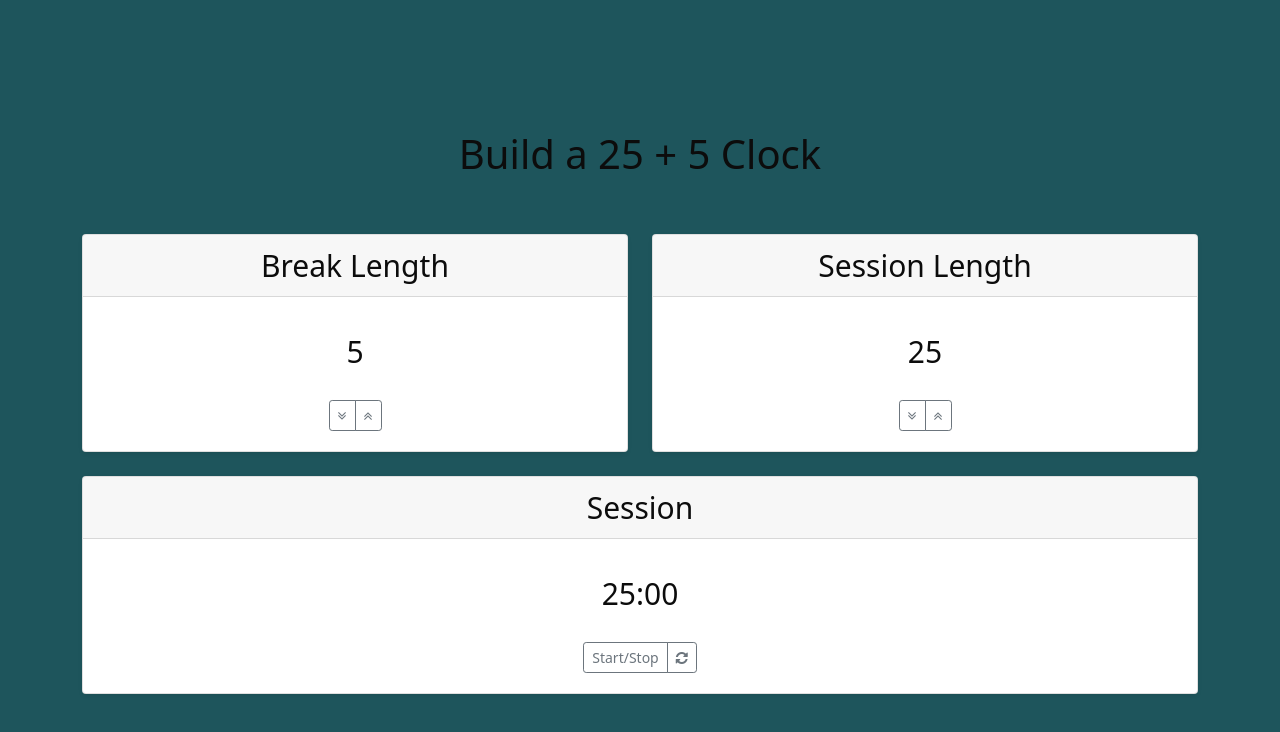
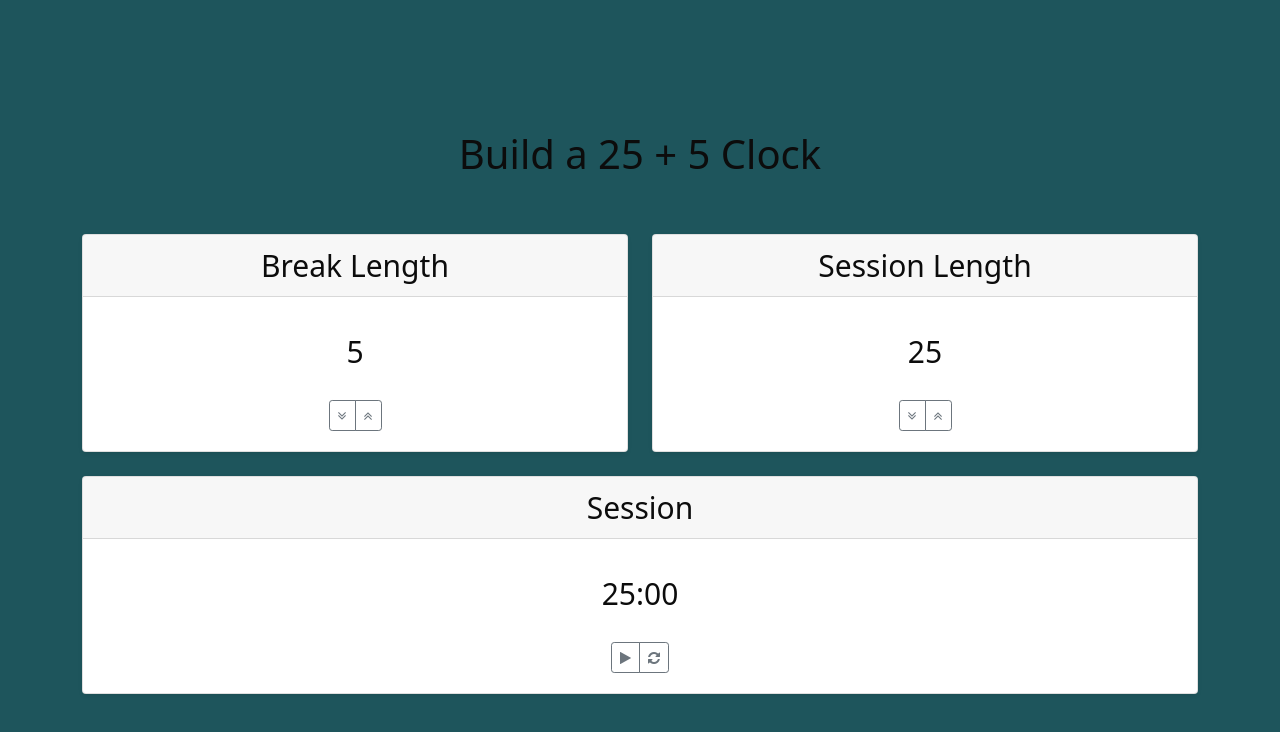
Before and after one commit to gsandamali/25-5-Clock---FreeCode-Camp, a plain HTML site: page index.html in a window 1280 px wide. Drawn offline with nearby package versions, Linux system fonts and the light colour scheme.

Commit message:
Update index.html

```diff
--- a/index.html
+++ b/index.html
@@ -63,7 +63,7 @@
               </p>
               <div class="d-flex-justify-content-between align-items-center">
                 <div class="btn-group">
-                  <div type="button" class="btn btn-sm btn-outline-secondary" id="start_stop">Start/Stop</div>
+                  <div type="button" class="btn btn-sm btn-outline-secondary" id="start_stop" onclick='buttonPlayPress()'><i class="fa fa-play"></i></div>
                   <div type="button" class="btn btn-sm btn-outline-secondary" id="reset"><i class="fa fa-refresh"></i></div>
                 </div>
               </div>
```
